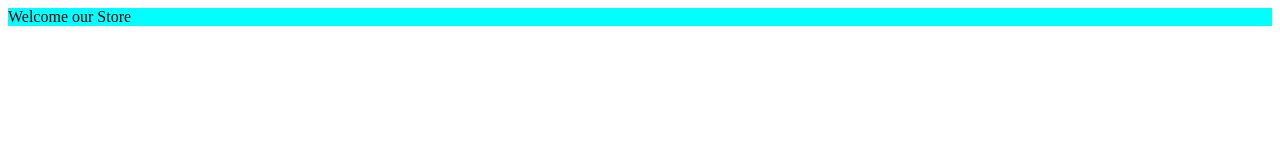
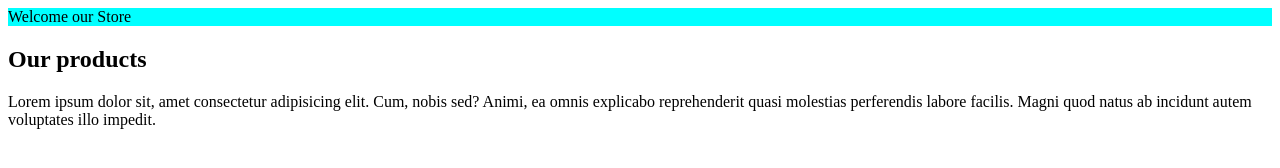
Before and after one commit to webcoderfirst/onlinestore, a plain HTML site: page index.html in a window 1280 px wide. Drawn offline with Linux system fonts and the light colour scheme.

Commit message:
I added main tag to index.html

```diff
--- a/index.html
+++ b/index.html
@@ -11,5 +11,12 @@
     <header>
         Welcome our Store
     </header>
+
+    <main>
+        <div class="contaier">
+            <h2>Our products</h2>
+            <p>Lorem ipsum dolor sit, amet consectetur adipisicing elit. Cum, nobis sed? Animi, ea omnis explicabo reprehenderit quasi molestias perferendis labore facilis. Magni quod natus ab incidunt autem voluptates illo impedit.</p>
+        </div>
+    </main>
 </body>
 </html>
```
